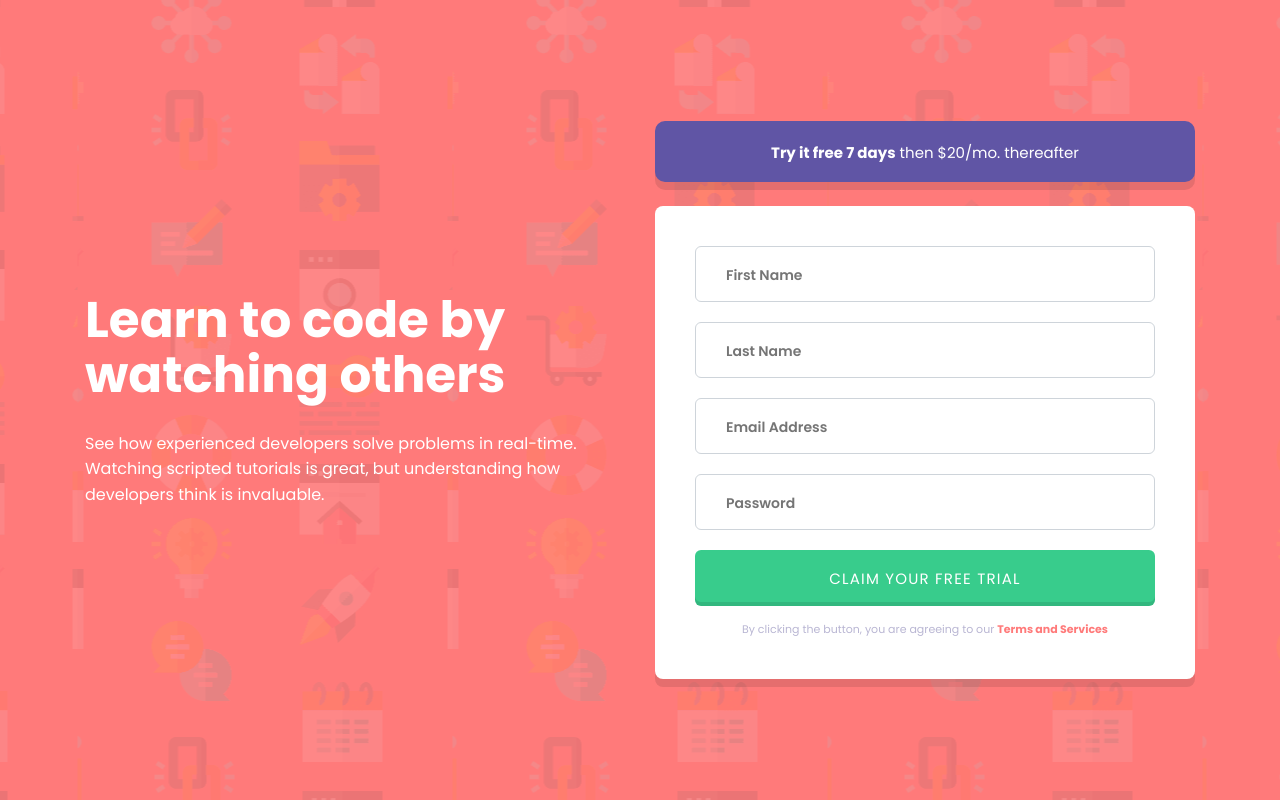
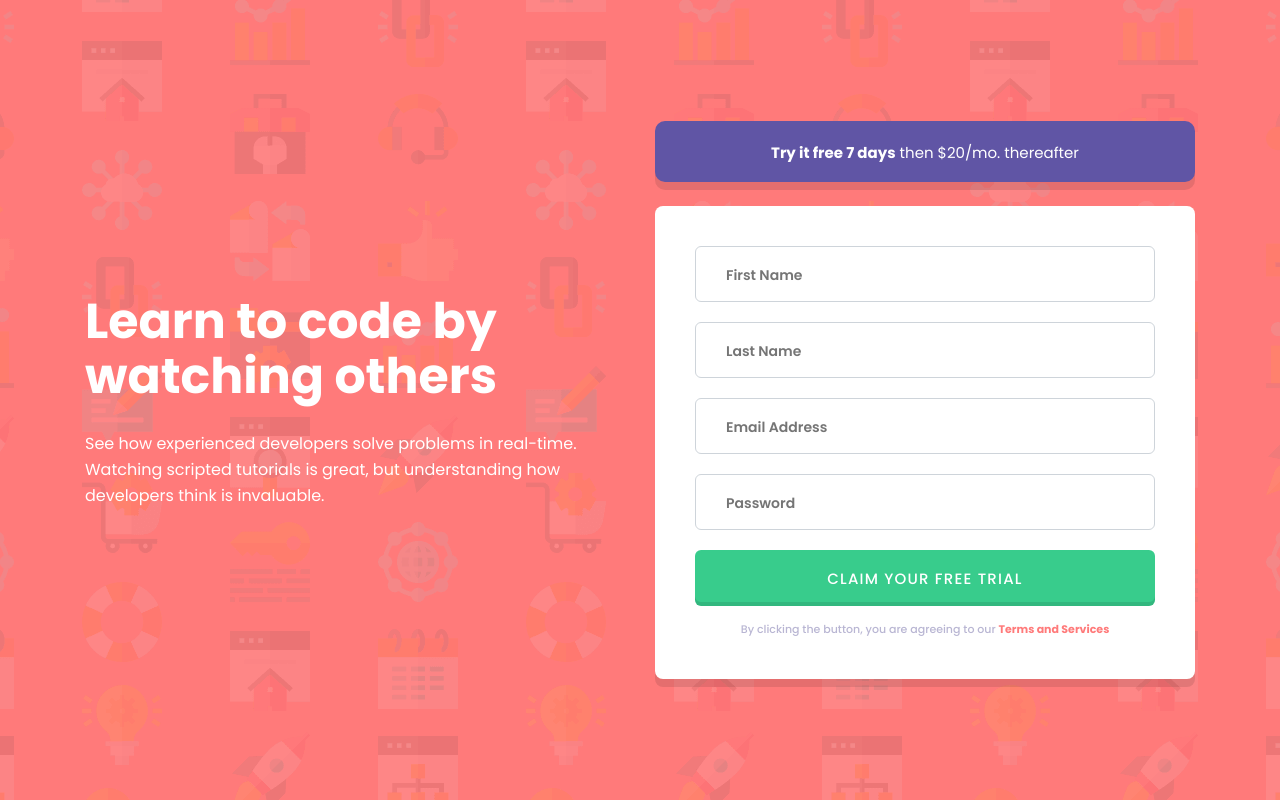
Before and after one commit to byronbyron/intro-component-with-signup-form, a plain HTML site: page index.html in a window 1280 px wide. Drawn offline with Linux system fonts and the light colour scheme.

Commit message:
Clean up page body styles and add hovers

```diff
--- a/styles.css
+++ b/styles.css
@@ -4,6 +4,7 @@
 :root {
     --red: hsl(0, 100%, 74%);
     --green: hsl(154, 59%, 51%);
+    --light-green: hsl(154, 59%, 70%);
     --blue: hsl(248, 32%, 49%);
     --dark-blue: hsl(249, 10%, 26%);
     --grayish-blue: hsl(246, 25%, 77%);
@@ -110,7 +111,7 @@ h1, p {
 
 .btn {
     font-size: 0.9375rem;
-    font-weight: 400;
+    font-weight: 500;
     line-height: 1.6;
     display: block;
     width: 100%;
@@ -133,8 +134,14 @@ h1, p {
     transition: color 0.15s, background-color 0.15s;
 }
 
+.btn:hover,
+.btn:focus {
+    background-color: var(--light-green);
+}
+
 .form-note {
     font-size: 0.6875rem;
+    font-weight: 500;
     line-height: 1.8;
     color: var(--grayish-blue);
     margin-bottom: 0;
@@ -146,6 +153,11 @@ h1, p {
     font-weight: 700;
     color: var(--red);
     text-decoration: none;
+}
+
+.form-note a:hover,
+.form-note a:focus {
+    text-decoration: underline;
 }
 
 .footer {
@@ -178,6 +190,10 @@ h1, p {
 }
 
 @media (min-width: 992px) {
+    body {
+        background-image: url('images/bg-intro-desktop.png');
+    }
+
     .container {
         max-width: 1158px;
         padding-top: 0;
@@ -200,13 +216,14 @@ h1, p {
     }
 
     .page-title {
-        font-size: 3.125rem;
-        line-height: 1.1;
+        font-size: 3.0625rem;
+        line-height: 1.12;
         margin-bottom: 1.75rem;
     }
 
     .page-body {
         text-align: left;
+        margin-top: 2px;
     }
 
     .page-text {
```
Also changed, not shown: design/desktop-design.jpg.
